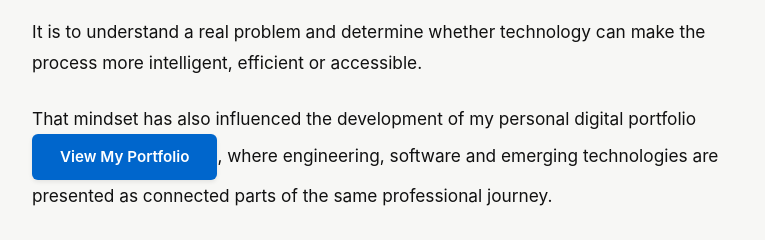
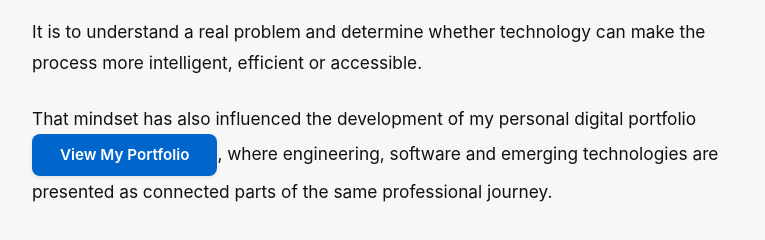
Before and after one commit to Shadrack-hue/Article1, a plain HTML site: page index.html in a window 1280 px wide. Shown: the part 4320-4560 px from the top of the page, 248-1013 px from the left. Drawn offline with Linux system fonts and the light colour scheme.

Commit message:
Adjust portfolio button height and border radius

```diff
--- a/index.html
+++ b/index.html
@@ -267,11 +267,11 @@
   display: inline-flex;
   align-items: center;
   justify-content: center;
-  height: 46px;
+  height: 42px;
   padding: 0 28px;
   font-size: 0.95rem;
   font-weight: 600;
-  border-radius: 6px;
+  border-radius: 8px;
   background-color: #0066cc; /* Adjust to match brand hex */
   color: #ffffff;
   text-decoration: none;
```
